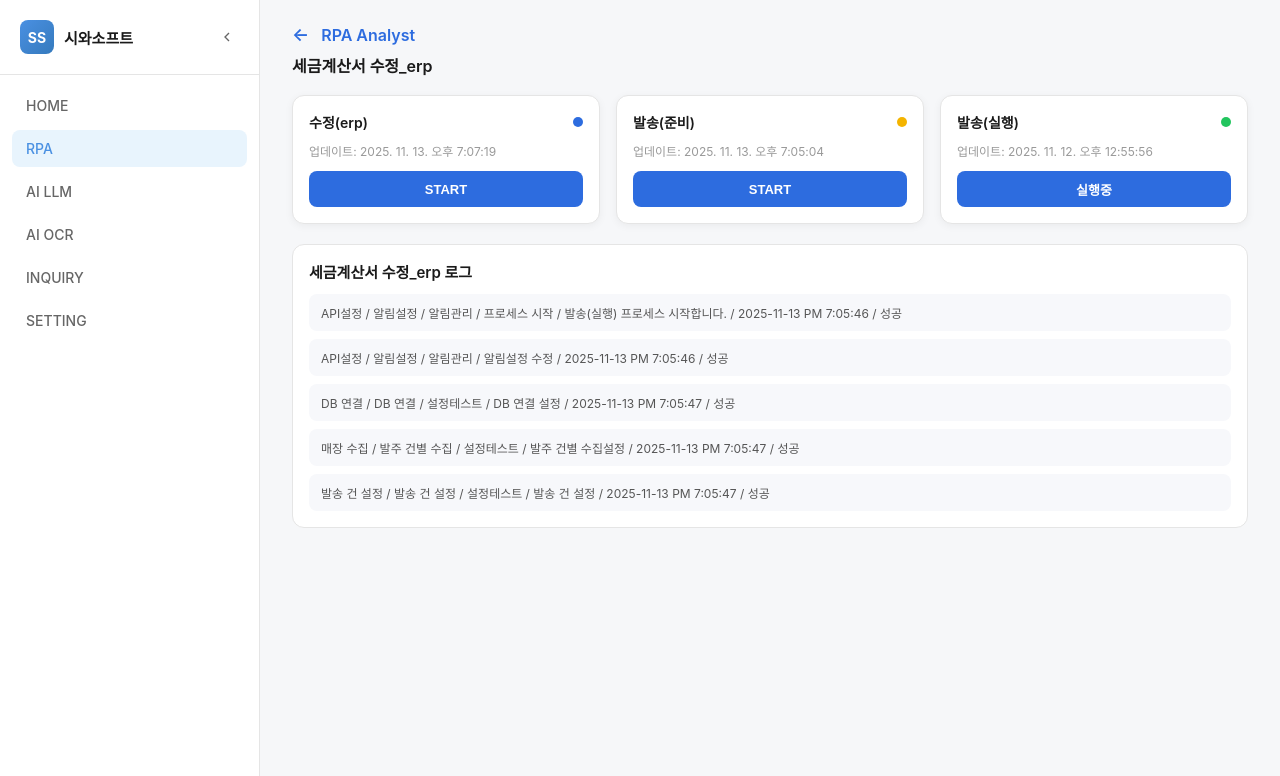
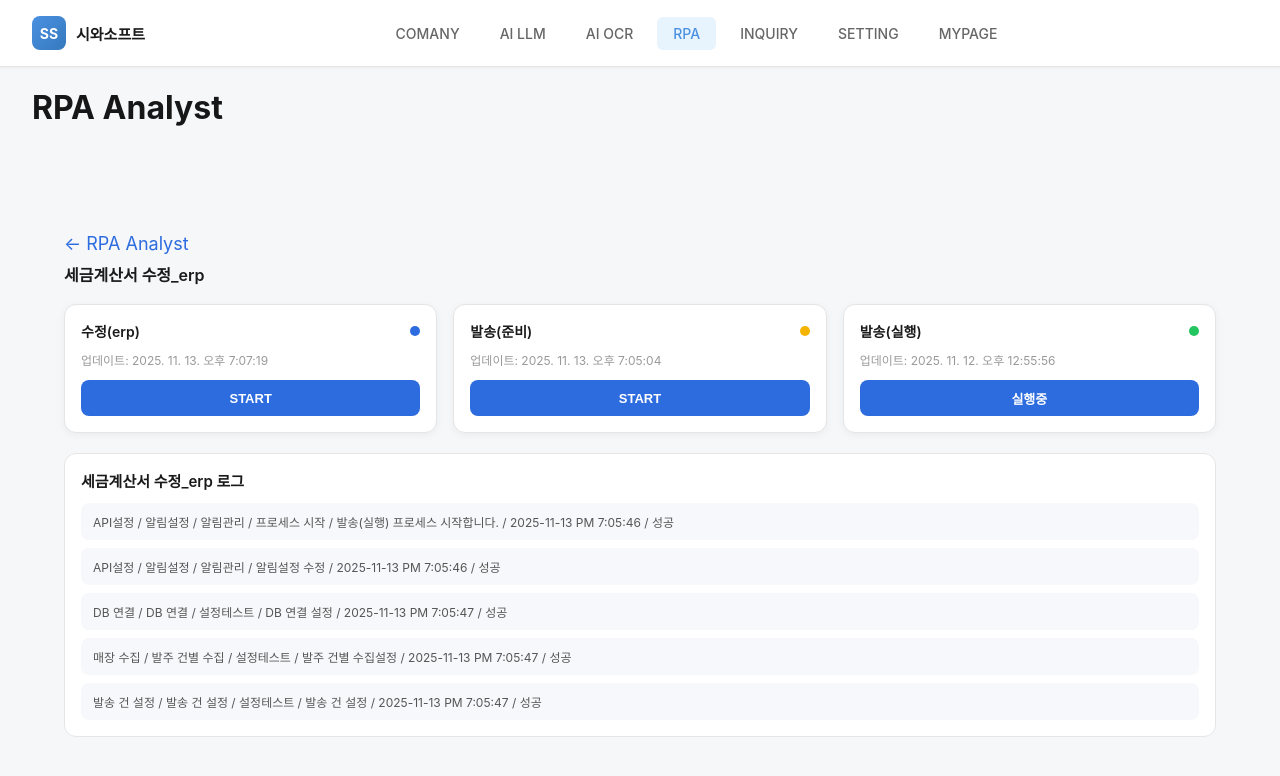
Before and after one commit to taewoos/study, a Next.js app in the folder study/: page /rpa/1 in a window 1280 px wide. Shown: the top 776 px of the page. Built offline with nearby package versions, Linux system fonts and the light colour scheme.

Commit message:
작업저장

```diff
--- a/study/src/app/aillm/page.module.css
+++ b/study/src/app/aillm/page.module.css
@@ -16,8 +16,11 @@
   display: flex;
   align-items: center;
   justify-content: space-between;
-  position: sticky;
+  position: fixed;
   top: 0;
+  left: 0;
+  right: 0;
+  width: 100%;
   z-index: 100;
   box-shadow: 0 1px 3px rgba(0, 0, 0, 0.05);
 }
@@ -95,6 +98,7 @@
   flex: 1;
   display: flex;
   flex-direction: column;
+  margin-top: 64px; /* 헤더 높이만큼 여백 추가 */
 }
 
 /* Page Header (below top header) */
@@ -105,6 +109,7 @@
   position: sticky;
   top: 64px;
   z-index: 10;
+  margin-top: 0;
 }
 
 .pageTitle {
--- a/study/src/app/components/AppShell.js
+++ b/study/src/app/components/AppShell.js
@@ -13,16 +13,10 @@ export function AppShell({ styles, title, activeNav, headerActions, children })
         </div>
         <nav className={styles.topNav}>
           <a
-            href="/home"
-            className={`${styles.topNavItem} ${activeNav === 'home' ? styles.topNavItemActive : ''}`}
+            href="/company"
+            className={`${styles.topNavItem} ${activeNav === 'company' ? styles.topNavItemActive : ''}`}
           >
-            HOME
-          </a>
-          <a
-            href="/rpa"
-            className={`${styles.topNavItem} ${activeNav === 'rpa' ? styles.topNavItemActive : ''}`}
-          >
-            RPA
+            COMANY
           </a>
           <a
             href="/aillm"
@@ -37,6 +31,12 @@ export function AppShell({ styles, title, activeNav, headerActions, children })
             AI OCR
           </a>
           <a
+            href="/rpa"
+            className={`${styles.topNavItem} ${activeNav === 'rpa' ? styles.topNavItemActive : ''}`}
+          >
+            RPA
+          </a>
+          <a
             href="/inquiry"
             className={`${styles.topNavItem} ${activeNav === 'inquiry' ? styles.topNavItemActive : ''}`}
           >
@@ -47,6 +47,12 @@ export function AppShell({ styles, title, activeNav, headerActions, children })
             className={`${styles.topNavItem} ${activeNav === 'settings' ? styles.topNavItemActive : ''}`}
           >
             SETTING
+          </a>
+          <a
+            href="/mypage"
+            className={`${styles.topNavItem} ${activeNav === 'mypage' ? styles.topNavItemActive : ''}`}
+          >
+            MYPAGE
           </a>
         </nav>
         <div className={styles.headerRight}>
--- a/study/src/app/home/page.js
+++ b/study/src/app/mypage/page.js
@@ -24,7 +24,7 @@ export default function HomePage() {
   );
 
   return (
-    <AppShell styles={styles} title="Home" activeNav="home" headerActions={headerActions}>
+    <AppShell styles={styles} title="MyPage" activeNav="mypage" headerActions={headerActions}>
       {/* Payment Status Section */}
           <section className={`${styles.section} ${styles.paymentSection}`}>
             <div className={styles.sectionHeader}>
--- a/study/src/app/home/page.module.css
+++ b/study/src/app/mypage/page.module.css
@@ -14,8 +14,11 @@
   display: flex;
   align-items: center;
   justify-content: space-between;
-  position: sticky;
+  position: fixed;
   top: 0;
+  left: 0;
+  right: 0;
+  width: 100%;
   z-index: 100;
   box-shadow: 0 1px 3px rgba(0, 0, 0, 0.05);
 }
@@ -93,6 +96,7 @@
   flex: 1;
   display: flex;
   flex-direction: column;
+  margin-top: 64px; /* 헤더 높이만큼 여백 추가 */
 }
 
 /* Page Header (below top header) */
@@ -103,6 +107,7 @@
   position: sticky;
   top: 64px;
   z-index: 10;
+  margin-top: 0;
 }
 
 .pageTitle {
--- a/study/src/app/rpa/[id]/page.js
+++ b/study/src/app/rpa/[id]/page.js
@@ -1,7 +1,8 @@
-'use client';
+ 'use client';
 
-import { useMemo, useState } from 'react';
+import { useMemo } from 'react';
 import styles from './page.module.css';
+import { AppShell } from '../../components/AppShell';
 
 const PROJECTS = [
   {
@@ -24,7 +25,6 @@ const PROJECTS = [
 ];
 
 export default function RPAProjectPage({ params }) {
-  const [sidebarCollapsed, setSidebarCollapsed] = useState(false);
   const projectId = Number(params?.id);
 
   const project = useMemo(
@@ -32,56 +32,15 @@ export default function RPAProjectPage({ params }) {
     [projectId]
   );
 
+  const headerActions = null;
+
   return (
-    <div className={styles.container}>
-      {/* Left Sidebar */}
-      <aside className={`${styles.sidebar} ${sidebarCollapsed ? styles.sidebarCollapsed : ''}`}>
-        <div className={styles.sidebarHeader}>
-          <div className={styles.logo}>
-            <div className={styles.logoIcon}>SS</div>
-            <span className={styles.logoText}>시와소프트</span>
-          </div>
-          <button
-            className={styles.sidebarToggle}
-            onClick={() => setSidebarCollapsed(!sidebarCollapsed)}
-            aria-label="Toggle sidebar"
-          >
-            <svg width="16" height="16" viewBox="0 0 24 24" fill="none" stroke="currentColor" strokeWidth="2">
-              <path d="M15 18l-6-6 6-6" />
-            </svg>
-          </button>
+    <AppShell styles={styles} title={project.summary} activeNav="rpa" headerActions={headerActions}>
+      <main className={styles.main}>
+        <div className={styles.pageHeader}>
+          <a href="/rpa" className={styles.backLink}>← RPA Analyst</a>
+          <div className={styles.headerSubtitle}>{project.title}</div>
         </div>
-
-        <nav className={styles.nav}>
-          <a href="/home" className={styles.navItem}>
-            <span>HOME</span>
-          </a>
-          <a href="/rpa" className={`${styles.navItem} ${styles.navItemActive}`}>
-            <span>RPA</span>
-          </a>
-          <a href="/aillm" className={styles.navItem}>
-            <span>AI LLM</span>
-          </a>
-          <a href="/ocr" className={styles.navItem}>
-            <span>AI OCR</span>
-          </a>
-          <a href="/inquiry" className={styles.navItem}>
-            <span>INQUIRY</span>
-          </a>
-          <a href="/settings" className={styles.navItem}>
-            <span>SETTING</span>
-          </a>
-        </nav>
-      </aside>
-
-      <main className={styles.main}>
-        <header className={styles.header}>
-          <div className={styles.headerTop}>
-            <a href="/rpa" className={styles.backLink}>←</a>
-            <span className={styles.headerTitle}>{project.summary}</span>
-          </div>
-          <div className={styles.headerSubtitle}>{project.title}</div>
-        </header>
 
         <section className={styles.cards}>
           {project.tasks.map((task) => (
@@ -109,6 +68,6 @@ export default function RPAProjectPage({ params }) {
           </div>
         </section>
       </main>
-    </div>
+    </AppShell>
   );
 }
--- a/study/src/app/rpa/[id]/page.module.css
+++ b/study/src/app/rpa/[id]/page.module.css
@@ -1,35 +1,31 @@
 .container {
   display: flex;
+  flex-direction: column;
   min-height: 100vh;
   background: #f6f7f9;
   font-family: -apple-system, BlinkMacSystemFont, 'Segoe UI', sans-serif;
 }
 
-/* Sidebar */
-.sidebar {
-  width: 260px;
+/* Top Header with Navigation */
+.topHeader {
   background: #ffffff;
-  border-right: 1px solid #e5e5e5;
-  display: flex;
-  flex-direction: column;
-  transition: width 0.3s ease;
-  position: fixed;
-  height: 100vh;
-  left: 0;
-  top: 0;
-  z-index: 100;
-}
-
-.sidebarCollapsed {
-  width: 80px;
-}
-
-.sidebarHeader {
-  padding: 20px;
+  border-bottom: 1px solid #e5e5e5;
+  padding: 16px 32px;
   display: flex;
   align-items: center;
   justify-content: space-between;
-  border-bottom: 1px solid #e5e5e5;
+  position: fixed;
+  top: 0;
+  left: 0;
+  right: 0;
+  width: 100%;
+  z-index: 100;
+  box-shadow: 0 1px 3px rgba(0, 0, 0, 0.05);
+}
+
+.headerLeft {
+  display: flex;
+  align-items: center;
 }
 
 .logo {
@@ -58,78 +54,49 @@
   white-space: nowrap;
 }
 
-.sidebarCollapsed .logoText {
-  display: none;
+/* Top Navigation */
+.topNav {
+  display: flex;
+  align-items: center;
+  gap: 8px;
+  flex: 1;
+  justify-content: center;
 }
 
-.sidebarToggle {
-  background: none;
-  border: none;
-  cursor: pointer;
-  padding: 4px;
-  color: #666;
-  display: flex;
-  align-items: center;
-  justify-content: center;
-  transition: transform 0.2s;
-}
-
-.sidebarCollapsed .sidebarToggle {
-  transform: rotate(180deg);
-}
-
-.nav {
-  flex: 1;
-  padding: 12px;
-  display: flex;
-  flex-direction: column;
-  gap: 6px;
-}
-
-.navItem {
-  display: flex;
-  align-items: center;
-  gap: 10px;
-  padding: 10px 14px;
-  border-radius: 8px;
+.topNavItem {
+  padding: 8px 16px;
   color: #666;
   text-decoration: none;
   font-size: 14px;
   font-weight: 500;
   transition: all 0.2s;
+  border-radius: 6px;
+  white-space: nowrap;
 }
 
-.navItem:hover {
+.topNavItem:hover {
+  color: #1a1a1a;
   background: #f5f5f5;
-  color: #1a1a1a;
 }
 
-.navItemActive {
+.topNavItemActive {
+  color: #4A90E2;
   background: #e8f4fd;
-  color: #4A90E2;
 }
 
-.sidebarCollapsed .navItem span {
-  display: none;
-}
-
-.sidebarCollapsed .navItem {
-  justify-content: center;
-  padding: 10px;
+.headerRight {
+  display: flex;
+  align-items: center;
+  gap: 16px;
 }
 
 /* Main */
 .main {
   flex: 1;
-  margin-left: 260px;
-  padding: 24px 32px 40px;
+  padding: 88px 32px 40px; /* 헤더 높이만큼 위 여백 */
 }
 
-.sidebarCollapsed ~ .main {
-  margin-left: 80px;
-}
-
-.header {
+.pageHeader {
   margin-bottom: 18px;
 }
 
--- a/study/src/app/rpa/page.module.css
+++ b/study/src/app/rpa/page.module.css
@@ -14,8 +14,11 @@
   display: flex;
   align-items: center;
   justify-content: space-between;
-  position: sticky;
+  position: fixed;
   top: 0;
+  left: 0;
+  right: 0;
+  width: 100%;
   z-index: 100;
   box-shadow: 0 1px 3px rgba(0, 0, 0, 0.05);
 }
@@ -93,6 +96,7 @@
   flex: 1;
   display: flex;
   flex-direction: column;
+  margin-top: 64px; /* 헤더 높이만큼 여백 추가 */
 }
 
 /* Page Header (below top header) */
@@ -103,6 +107,7 @@
   position: sticky;
   top: 64px;
   z-index: 10;
+  margin-top: 0;
 }
 
 .pageTitle {
```
Also changed, not shown: study/src/app/company/page.js (added), study/src/app/company/page.module.css (added).
